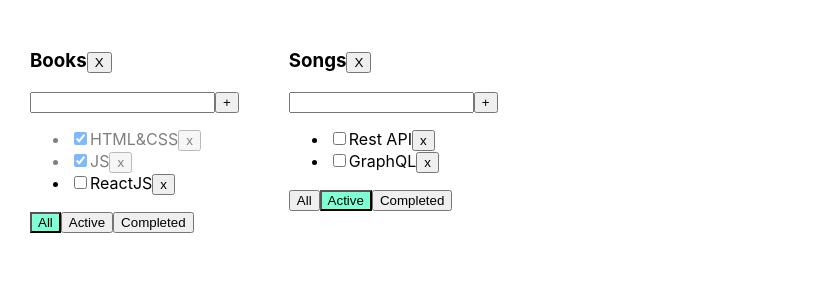
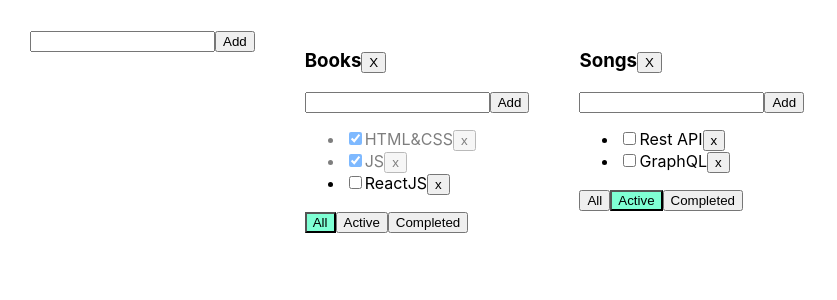
Before and after one commit to e-leins/03todo-list, a React (Create React App) app: page / in a window 1280 px wide. Shown: the top 300 px of the page, without its empty margins (0-837 px from the left). Built offline with nearby package versions, Linux system fonts and the light colour scheme.

Commit message:
Добавление универсальной компоненты AddItemForm

```diff
--- /dev/null
+++ b/src/AddItemForm.tsx
@@ -0,0 +1,39 @@
+import React, {ChangeEvent, KeyboardEvent, useState} from "react";
+type AddItemFormPropsType={
+    addItem:(title:string)=>void
+
+}
+function AddItemForm(props:AddItemFormPropsType) {
+    const [newTaskTitle, setNewTaskTitle] = useState<string>("");
+    let [error, setError] = useState<string | null>(null);
+    const onTitleChange = (event: ChangeEvent<HTMLInputElement>) => {
+        setNewTaskTitle(event.currentTarget.value)
+    }
+    const onKeyPressAddTask = (event: KeyboardEvent<HTMLInputElement>) => {
+        setError(null);
+        if (event.charCode === 13 && newTaskTitle.trim() !== "") {
+            props.addItem(newTaskTitle)
+            setNewTaskTitle(" ")
+        }
+    }
+    const onAddItemClick = () => {
+        if (newTaskTitle.trim() !== "") {
+            props.addItem(newTaskTitle);
+            setNewTaskTitle(" ");
+        } else setError("Title is required")
+    }
+
+    return(
+        <div>
+            <input value={newTaskTitle}
+                   onChange={onTitleChange}
+                   onKeyPress={onKeyPressAddTask}
+                   className={error ? "error" : ""}/>
+            <button onClick={onAddItemClick}>Add
+            </button>
+            {error && <div className="error-message"> {error}</div>}
+        </div>
+         )
+
+}
+export default  AddItemForm
--- a/src/App.tsx
+++ b/src/App.tsx
@@ -2,6 +2,7 @@ import React, {useState} from 'react';
 import './App.css';
 import {TaskType, Todolist} from "./Todolist";
 import {v1} from "uuid";
+import AddItemForm from "./AddItemForm";
 
 export type FilterValuesType = "all" | "completed" | "active";
 type TodoListType = {
@@ -36,7 +37,6 @@ function App() {
         })
     ;
 
-    // let [filter, setFilter] = useState<FilterValuesType>("all");
 
     function removeTask(id: string, todoListID: string) {
         let todoListTasks = tasks[todoListID];
@@ -60,13 +60,6 @@ function App() {
 
     }
 
-    // let tasksForTodolist = tasks;
-    // if (filter === "completed") {
-    //     tasksForTodolist = tasks.filter(t => t.isDone === true);
-    //
-    // }
-    // if (filter === "active") {
-    //     tasksForTodolist = tasks.filter(t => t.isDone === false);
 
 
     function changeStatus(id: string, isDone: boolean, todoListID: string) {
@@ -77,7 +70,27 @@ function App() {
             setTasks({...tasks});
         }
     }
-
+    function changeTaskTitle (id:string,title:string,todoListID:string){
+        let todoListTasks = tasks[todoListID];
+        let task = todoListTasks.find(t => t.id === id);
+        if(task){
+            task.title=title;
+            setTasks ({...tasks})
+        }
+    }
+    function addTodoList (title:string){
+        let newTodoListID= v1();
+         let newTodoList:TodoListType={
+            id:newTodoListID,
+             title:title,
+             filter:"all"
+        }
+        setTodoLists([newTodoList,...todoLists]);
+         setTasks( {
+             ...tasks,
+             [newTodoListID]:[]
+         })
+    }
     function removeTodoList(id: string) {
         setTodoLists(todoLists.filter(tl => tl.id !== id));
         delete tasks[id];
@@ -86,6 +99,7 @@ function App() {
 
     return (
         <div className="App">
+            <AddItemForm addItem={addTodoList}/>
             {todoLists.map(tl => {
                 let allTasks = tasks[tl.id];
                 let tasksForTodolist = allTasks;
@@ -107,7 +121,8 @@ function App() {
                         addTask={addTask}
                         changeTaskStatus={changeStatus}
                         filter={tl.filter}
-                        removeTodoList={removeTodoList}/>
+                        removeTodoList={removeTodoList}
+                        changeTaskTitle= {changeTaskTitle}/>
 
                 )
             })}
--- /dev/null
+++ b/src/EditableSpan.tsx
@@ -0,0 +1,29 @@
+import React, {useState,ChangeEvent} from "react";
+type EditableSpanType={
+    title:string,
+    saveTitle:(newTitle:string)=>void,
+}
+export function EditableSpan(props:EditableSpanType) {
+    let [editMode,setEditMode]=useState(false)
+    let [title, setTitle]=useState(props.title)
+    const onEditMode = ()=> {
+        setEditMode(true);
+    }
+    const offEditMode = ()=> {
+        setEditMode(false);
+        props.saveTitle(title);
+        setTitle ("");
+    }
+    const changeTitle=(event:ChangeEvent<HTMLInputElement>)=>{
+        setTitle(event.currentTarget.value)
+    }
+
+
+    return editMode
+            ? <input value={title}
+                     autoFocus={true}
+        onBlur={offEditMode}
+        onChange={changeTitle}/>
+            : <span onDoubleClick={onEditMode}>{props.title}</span>
+
+}
--- a/src/Todolist.tsx
+++ b/src/Todolist.tsx
@@ -1,5 +1,7 @@
 import React, {ChangeEvent, useState, KeyboardEvent} from "react";
 import {FilterValuesType} from "./App";
+import AddItemForm from "./AddItemForm";
+import {EditableSpan} from "./EditableSpan";
 
 export type TaskType = {
     id: string
@@ -16,20 +18,23 @@ type PropsType = {
     changeTaskStatus: (id: string, isDone: boolean,todoListID:string) => void,
     filter: FilterValuesType
     removeTodoList:(id:string)=>void
+    changeTaskTitle:(id: string, title: string,todoListID:string)=>void
 
 }
 
 export function Todolist(props: PropsType) {
-    const [newTaskTitle, setNewTaskTitle] = useState("");
-    let [error, setError] = useState<string | null>(null);
-    const addTask = () => {
+   /* const [newTaskTitle, setNewTaskTitle] = useState<string>("");
+    let [error, setError] = useState<string | null>(null);*/
+/*
+    const onAddTaskClick = () => {
         if (newTaskTitle.trim() !== "") {
             props.addTask(newTaskTitle,props.id);
             setNewTaskTitle(" ");
         } else setError("Title is required")
     }
+*/
 
-    const onChangeHandler = (event: ChangeEvent<HTMLInputElement>) => {
+   /* const onChangeHandler = (event: ChangeEvent<HTMLInputElement>) => {
         setNewTaskTitle(event.currentTarget.value)
     }
     const onKeyPressHandler = (event: KeyboardEvent<HTMLInputElement>) => {
@@ -38,15 +43,18 @@ export function Todolist(props: PropsType) {
             props.addTask(newTaskTitle,props.id)
             setNewTaskTitle(" ")
         }
+    }*/
+    const createTaskTitle =(title:string)=>{
+        props.addTask(title,props.id)
     }
-
     const onAllClickHandler = () => props.changeFilter(props.id, "all");
     const onActiveClickHandler = () => props.changeFilter(props.id, "active");
     const onCompletedClickHandler = () => props.changeFilter(props.id, "completed");
     const deleteTodoList=()=>{props.removeTodoList(props.id)}
     return <div>
         <h3>{props.title}<button onClick={deleteTodoList}> X</button></h3>
-        <div>
+        <AddItemForm addItem={createTaskTitle}/>
+        {/*<div>
             <input value={newTaskTitle}
                    onChange={onChangeHandler}
                    onKeyPress={onKeyPressHandler}
@@ -54,17 +62,20 @@ export function Todolist(props: PropsType) {
             <button onClick={addTask}>+
             </button>
             {error && <div className="error-message"> {error}</div>}
-        </div>
+        </div>*/}
         <ul>
-            {
-                props.tasks.map(t => {
+            {     props.tasks.map(t => {
                     const onRemoveHandler = () => props.removeTask(t.id,props.id,);
-                    const onChangeTaskHandler = (event: ChangeEvent<HTMLInputElement>) => {
+                    const onStatusChangeTaskHandler = (event: ChangeEvent<HTMLInputElement>) => {
                         props.changeTaskStatus(t.id,event.currentTarget.checked,props.id, )
                     }
+                    const onTitleChangeHandler=(newTitle:string)=>{
+                        props.changeTaskTitle(t.id,newTitle,props.id);
+                    }
                     return <li key={t.id} className={t.isDone ? "is-done" : ""}>
-                        <input type="checkbox" onChange={onChangeTaskHandler} checked={t.isDone}/>
-                        <span>{t.title}</span>
+                        <input type="checkbox" onChange={onStatusChangeTaskHandler} checked={t.isDone}/>
+                       <EditableSpan title={t.title}
+                                     saveTitle={onTitleChangeHandler}/>
                         <button onClick={onRemoveHandler}> x</button>
                     </li>
                 })
```
